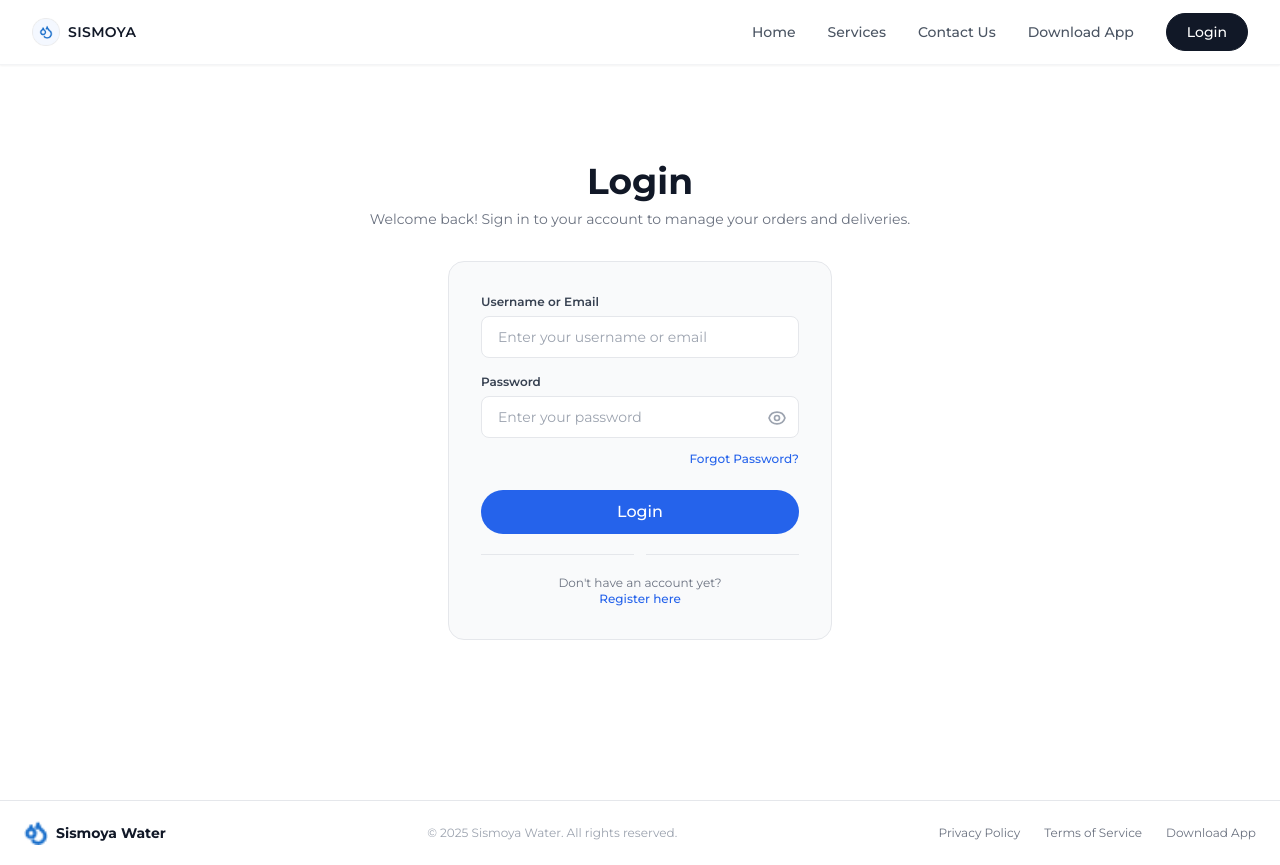
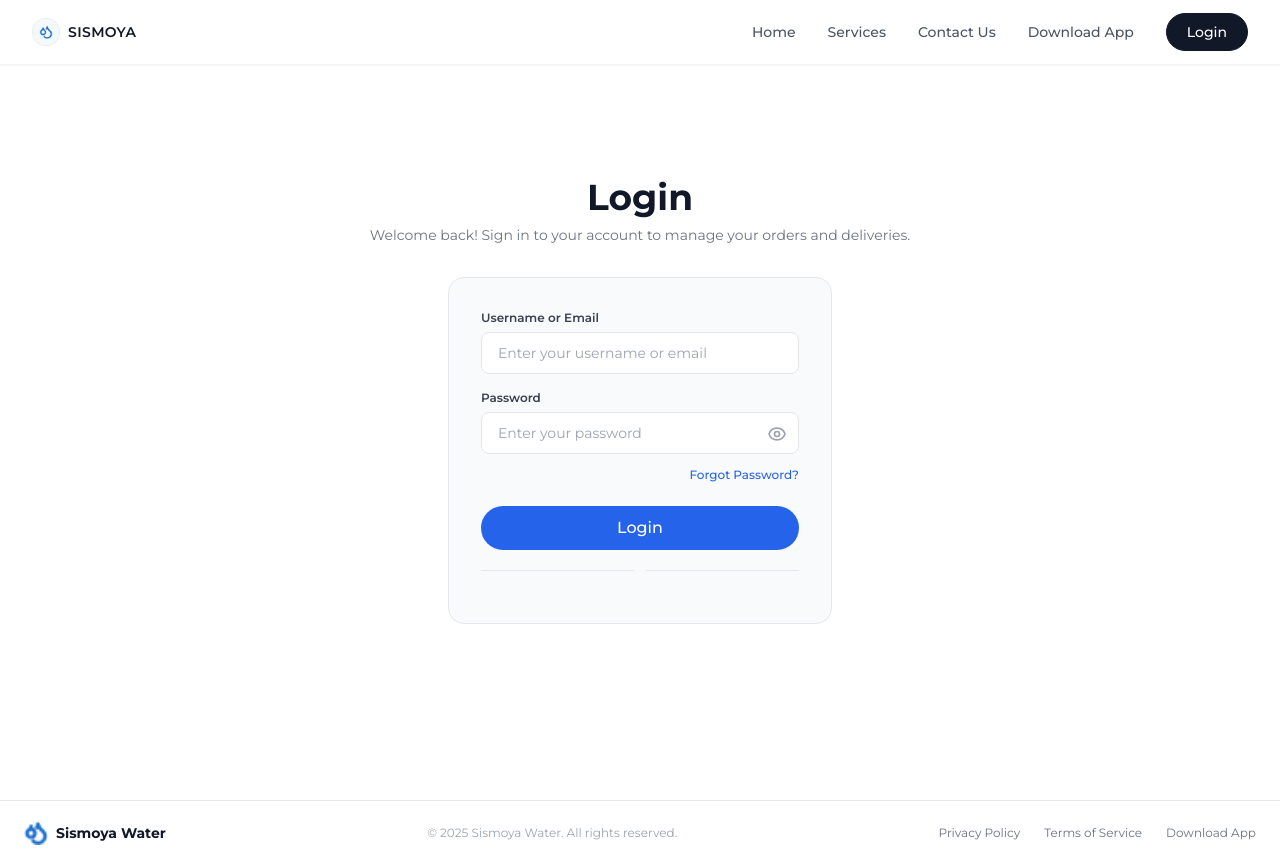
Before and after one commit to Jayvieeeee/Sismoya_Frontend, a Vue app: page /login in a window 1280 px wide. Built offline with nearby package versions, Linux system fonts and the light colour scheme; a web font is replaced by a local one.

Commit message:
remove register

```diff
--- a/src/view/Auth/Login.vue
+++ b/src/view/Auth/Login.vue
@@ -255,15 +255,19 @@ function goToForgotPass() {
           <div class="flex-1 h-px bg-gray-200"></div>
         </div>
 
+<!--
         <p class="text-xs text-center text-gray-500">
           Don't have an account yet?
           <br />
           <span
             @click="goToRegister"
             class="text-blue-600 font-medium cursor-pointer hover:underline"
-            >Register here</span
           >
+            Register here
+          </span>
         </p>
+        </p>
+        -->
       </div>
     </section>
   </LandingPageLayout>
```
